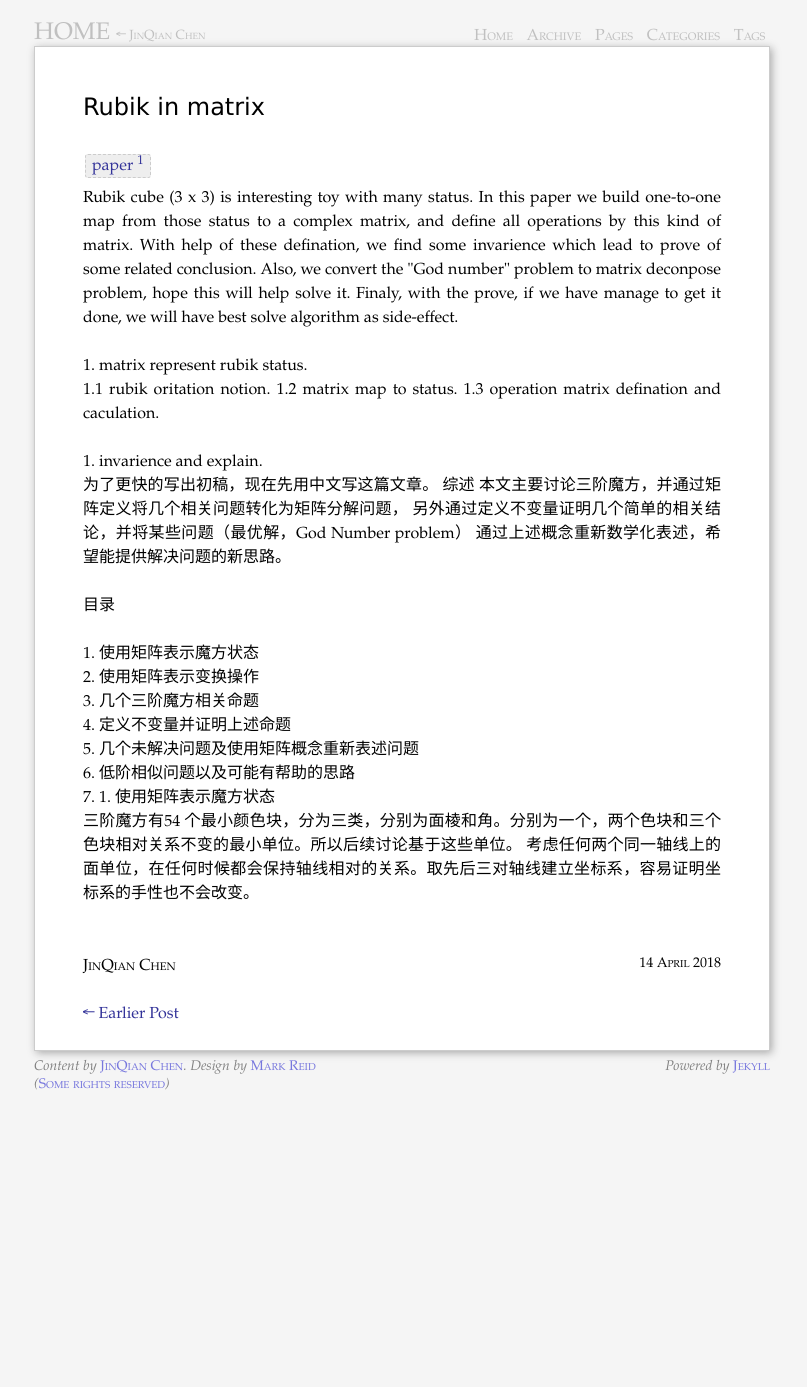
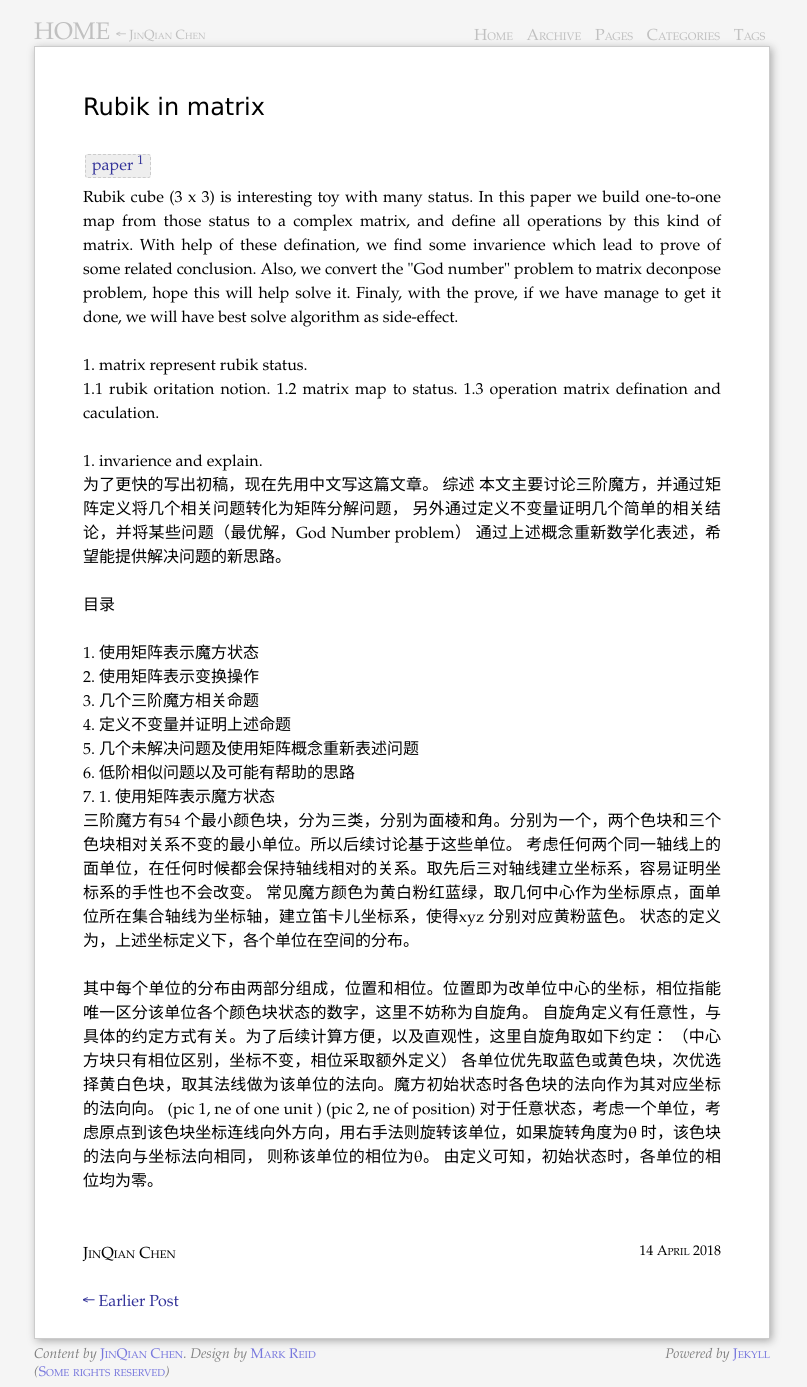
Before and after one commit to chenjinqian/chenjinqian.github.io, a Jekyll site: the page built from _posts/2018-04-14-Rubik-in-matrix.markdown, in a window 1280 px wide. Shown: the whole page, without its empty margins (238-1045 px from the left). Built offline with Jekyll 4.4.1, drawn with Linux system fonts in a browser that asks for light colours; before the commit the page ends 1099 px from its top, so only the background shows below that.

Commit message:
finish matrix phase define.

```diff
--- a/_posts/2018-04-14-Rubik-in-matrix.markdown
+++ b/_posts/2018-04-14-Rubik-in-matrix.markdown
@@ -58,4 +58,18 @@ Rubik cube (3 x 3) is interesting toy with many status. In this paper we build o
 <p>
 三阶魔方有54 个最小颜色块，分为三类，分别为面棱和角。分别为一个，两个色块和三个色块相对关系不变的最小单位。所以后续讨论基于这些单位。
 考虑任何两个同一轴线上的面单位，在任何时候都会保持轴线相对的关系。取先后三对轴线建立坐标系，容易证明坐标系的手性也不会改变。
+常见魔方颜色为黄白粉红蓝绿，取几何中心作为坐标原点，面单位所在集合轴线为坐标轴，建立笛卡儿坐标系，使得xyz 分别对应黄粉蓝色。
+状态的定义为，上述坐标定义下，各个单位在空间的分布。
 </p>
+
+<p>
+其中每个单位的分布由两部分组成，位置和相位。位置即为改单位中心的坐标，相位指能唯一区分该单位各个颜色块状态的数字，这里不妨称为自旋角。
+自旋角定义有任意性，与具体的约定方式有关。为了后续计算方便，以及直观性，这里自旋角取如下约定：
+（中心方块只有相位区别，坐标不变，相位采取额外定义）
+各单位优先取蓝色或黄色块，次优选择黄白色块，取其法线做为该单位的法向。魔方初始状态时各色块的法向作为其对应坐标的法向向。
+(pic 1, ne of one unit )
+(pic 2, ne of position)
+对于任意状态，考虑一个单位，考虑原点到该色块坐标连线向外方向，用右手法则旋转该单位，如果旋转角度为&theta; 时，该色块的法向与坐标法向相同，
+则称该单位的相位为&theta;。
+由定义可知，初始状态时，各单位的相位均为零。
+</p>
```
Also changed, not shown: _org/_posts/2018-04-14-Rubik-in-matrix.org (+12 -0 lines).
